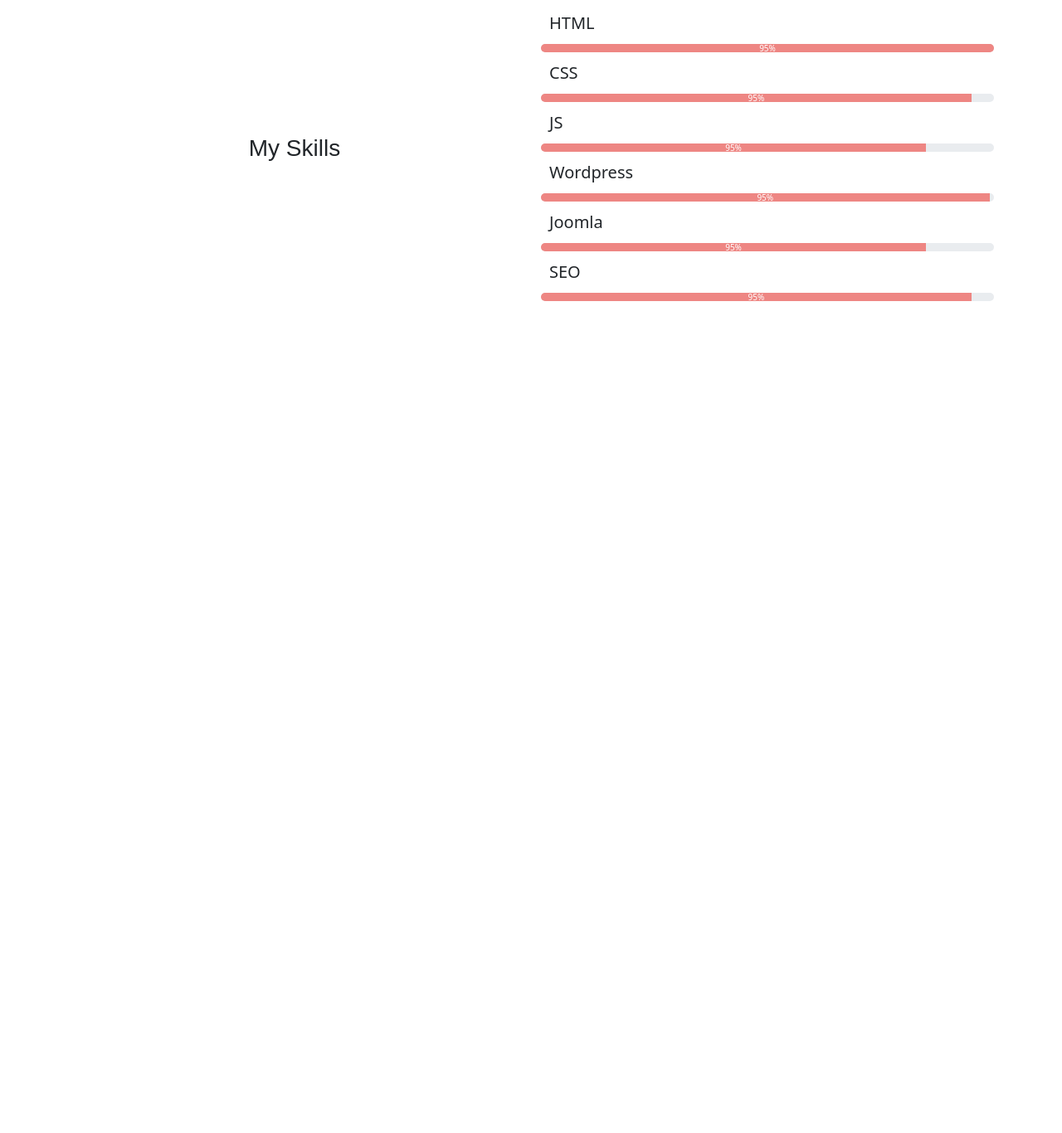
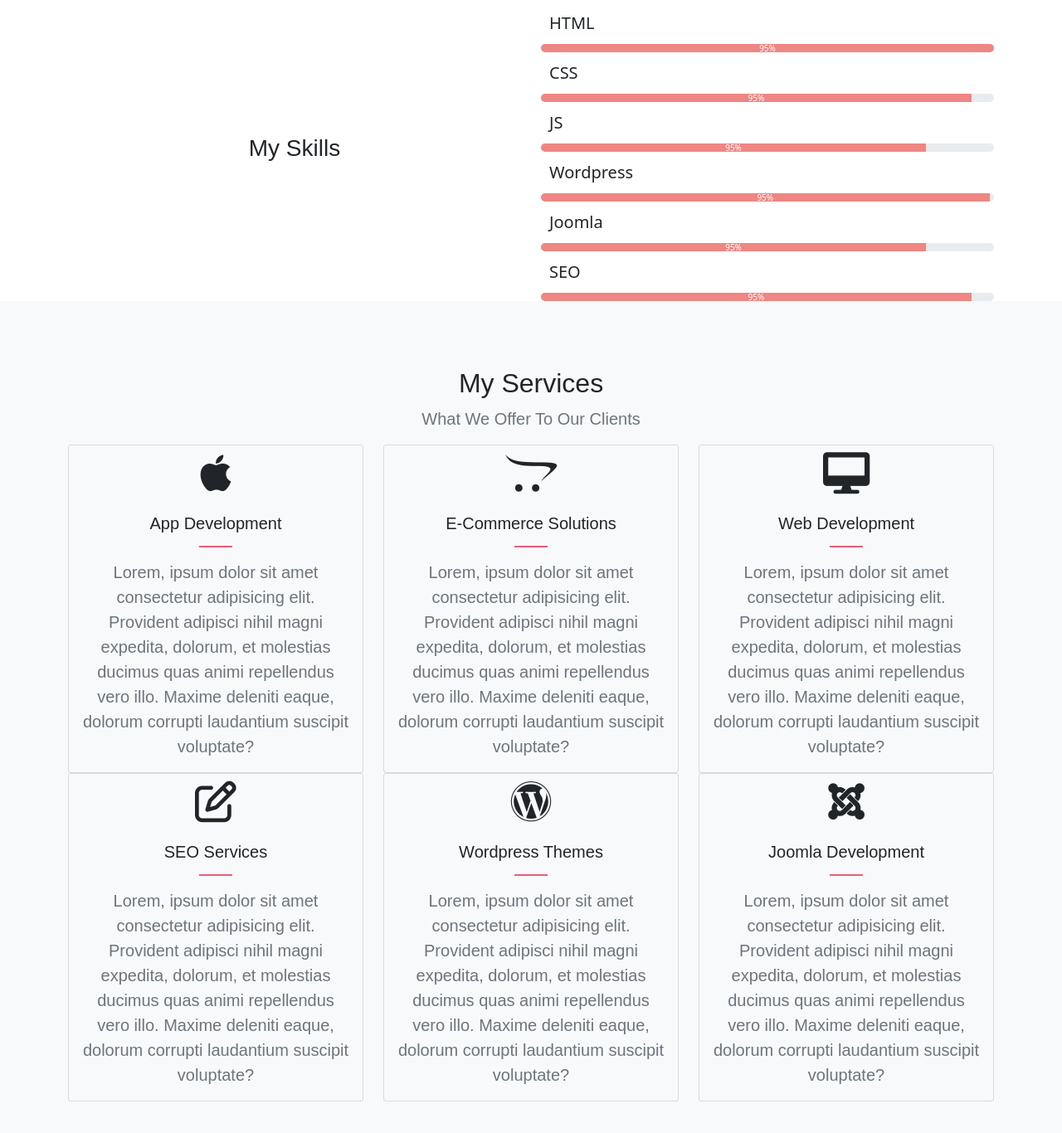
Before and after one commit to CydoEntis/portfolio-site, a plain HTML site: page index.html in a window 1280 px wide. Shown: the part 1402-2768 px from the top of the page at 83% size. Before the commit the page ends 1765 px from the top, so only its background shows below. Drawn offline with nearby package versions, Linux system fonts and the light colour scheme.

Commit message:
Added services section

```diff
--- a/css/style.css
+++ b/css/style.css
@@ -24,6 +24,10 @@ p {
 
 .r-p {
 	padding: 80px 0;
+}
+
+.bg-sec {
+	background: #f8f9fa;
 }
 
 /* Navigation */
@@ -157,3 +161,24 @@ header {
 	font-size: 20px;
 	margin: 10px;
 }
+
+/* Services */
+.card,
+.card-header {
+	background: #f8f9fa !important;
+}
+
+.card-header {
+	border: none !important;
+}
+
+.services-class .card-header i {
+	font-size: 50px;
+}
+
+.service-border {
+	height: 2px;
+	width: 40px;
+	margin: 15px auto;
+	background: #e65f78;
+}
--- a/index.html
+++ b/index.html
@@ -206,6 +206,125 @@
 			</div>
 		</section>
 
+		<section class="services-class bg-sec r-p" id="services-id">
+			<div class="container text-center">
+				<div class="row">
+					<div class="col">
+						<div class="col">
+							<h2>My Services</h2>
+							<p>What We Offer To Our Clients</p>
+						</div>
+					</div>
+				</div>
+				<div class="row">
+					<div class="col-lg-4">
+						<div class="card">
+							<div class="card-header">
+								<i class="fab fa-apple"></i>
+							</div>
+							<div class="card-body">
+								<h5 class="card-title">App Development</h5>
+								<div class="service-border"></div>
+								<p class="card-text">
+									Lorem, ipsum dolor sit amet consectetur adipisicing elit.
+									Provident adipisci nihil magni expedita, dolorum, et molestias
+									ducimus quas animi repellendus vero illo. Maxime deleniti
+									eaque, dolorum corrupti laudantium suscipit voluptate?
+								</p>
+							</div>
+						</div>
+					</div>
+					<div class="col-lg-4">
+						<div class="card">
+							<div class="card-header">
+								<i class="fab fa-opencart"></i>
+							</div>
+							<div class="card-body">
+								<h5 class="card-title">E-Commerce Solutions</h5>
+								<div class="service-border"></div>
+								<p class="card-text">
+									Lorem, ipsum dolor sit amet consectetur adipisicing elit.
+									Provident adipisci nihil magni expedita, dolorum, et molestias
+									ducimus quas animi repellendus vero illo. Maxime deleniti
+									eaque, dolorum corrupti laudantium suscipit voluptate?
+								</p>
+							</div>
+						</div>
+					</div>
+					<div class="col-lg-4">
+						<div class="card">
+							<div class="card-header">
+								<i class="fas fa-desktop"></i>
+							</div>
+							<div class="card-body">
+								<h5 class="card-title">Web Development</h5>
+								<div class="service-border"></div>
+								<p class="card-text">
+									Lorem, ipsum dolor sit amet consectetur adipisicing elit.
+									Provident adipisci nihil magni expedita, dolorum, et molestias
+									ducimus quas animi repellendus vero illo. Maxime deleniti
+									eaque, dolorum corrupti laudantium suscipit voluptate?
+								</p>
+							</div>
+						</div>
+					</div>
+				</div>
+				<div class="row">
+					<div class="col-lg-4">
+						<div class="card">
+							<div class="card-header">
+								<i class="far fa-edit"></i>
+							</div>
+							<div class="card-body">
+								<h5 class="card-title">SEO Services</h5>
+								<div class="service-border"></div>
+								<p class="card-text">
+									Lorem, ipsum dolor sit amet consectetur adipisicing elit.
+									Provident adipisci nihil magni expedita, dolorum, et molestias
+									ducimus quas animi repellendus vero illo. Maxime deleniti
+									eaque, dolorum corrupti laudantium suscipit voluptate?
+								</p>
+							</div>
+						</div>
+					</div>
+					<div class="col-lg-4">
+						<div class="card">
+							<div class="card-header">
+								<i class="fab fa-wordpress"></i>
+							</div>
+							<div class="card-body">
+								<h5 class="card-title">Wordpress Themes</h5>
+								<div class="service-border"></div>
+								<p class="card-text">
+									Lorem, ipsum dolor sit amet consectetur adipisicing elit.
+									Provident adipisci nihil magni expedita, dolorum, et molestias
+									ducimus quas animi repellendus vero illo. Maxime deleniti
+									eaque, dolorum corrupti laudantium suscipit voluptate?
+								</p>
+							</div>
+						</div>
+					</div>
+					<div class="col-lg-4">
+						<div class="card">
+							<div class="card-header">
+								<i class="fab fa-joomla"></i>
+							</div>
+							<div class="card-body">
+								<h5 class="card-title">Joomla Development</h5>
+								<div class="service-border"></div>
+								<p class="card-text">
+									Lorem, ipsum dolor sit amet consectetur adipisicing elit.
+									Provident adipisci nihil magni expedita, dolorum, et molestias
+									ducimus quas animi repellendus vero illo. Maxime deleniti
+									eaque, dolorum corrupti laudantium suscipit voluptate?
+								</p>
+							</div>
+						</div>
+					</div>
+				</div>
+			</div>
+		</section>
+
 		<script src="https://cdn.jsdelivr.net/npm/typed.js@2.0.12"></script>
 		<script
 			src="https://cdn.jsdelivr.net/npm/bootstrap@5.1.3/dist/js/bootstrap.bundle.min.js"
@@ -214,7 +333,12 @@
 		></script>
 		<script src="https://ajax.googleapis.com/ajax/libs/jquery/3.6.0/jquery.min.js"></script>
 		<script src="https://unpkg.com/@popperjs/core@2"></script>
-
+		<script
+			src="https://cdnjs.cloudflare.com/ajax/libs/waypoints/3.0.0/noframework.waypoints.min.js"
+			integrity="sha512-lzIDzaYCox5oeC0ymj6ho5fRdMrCYkhHfVEm3fySZStdwG85y9SxTcIFYYEUiW1KYbkfiInVFkGofRlYlkHgLw=="
+			crossorigin="anonymous"
+			referrerpolicy="no-referrer"
+		></script>
 		<script src="js/app.js"></script>
 	</body>
 </html>
--- a/js/app.js
+++ b/js/app.js
@@ -20,6 +20,10 @@ $(document).ready(function () {
 		startDelay: 1000,
 	});
 
+	// Waypoints
+	var waypoint = new Waypoint({
+		element: document.getElementById('exp-id'),
+		handler: function () {
 			// Progress Bars
 			let p = document.querySelectorAll('.progress-bar');
 			p[0].setAttribute('style', 'width: 100%; transition: 1s all');
@@ -28,4 +32,7 @@ $(document).ready(function () {
 			p[3].setAttribute('style', 'width: 99%; transition: 2s all');
 			p[4].setAttribute('style', 'width: 85%; transition: 2.3s all');
 			p[5].setAttribute('style', 'width: 95%; transition: 2.5s all');
+		},
+		offset: '90%',
 	});
+});
```
Also changed, not shown: 1 other file. Lines whose indentation alone changed are shown as unchanged.
